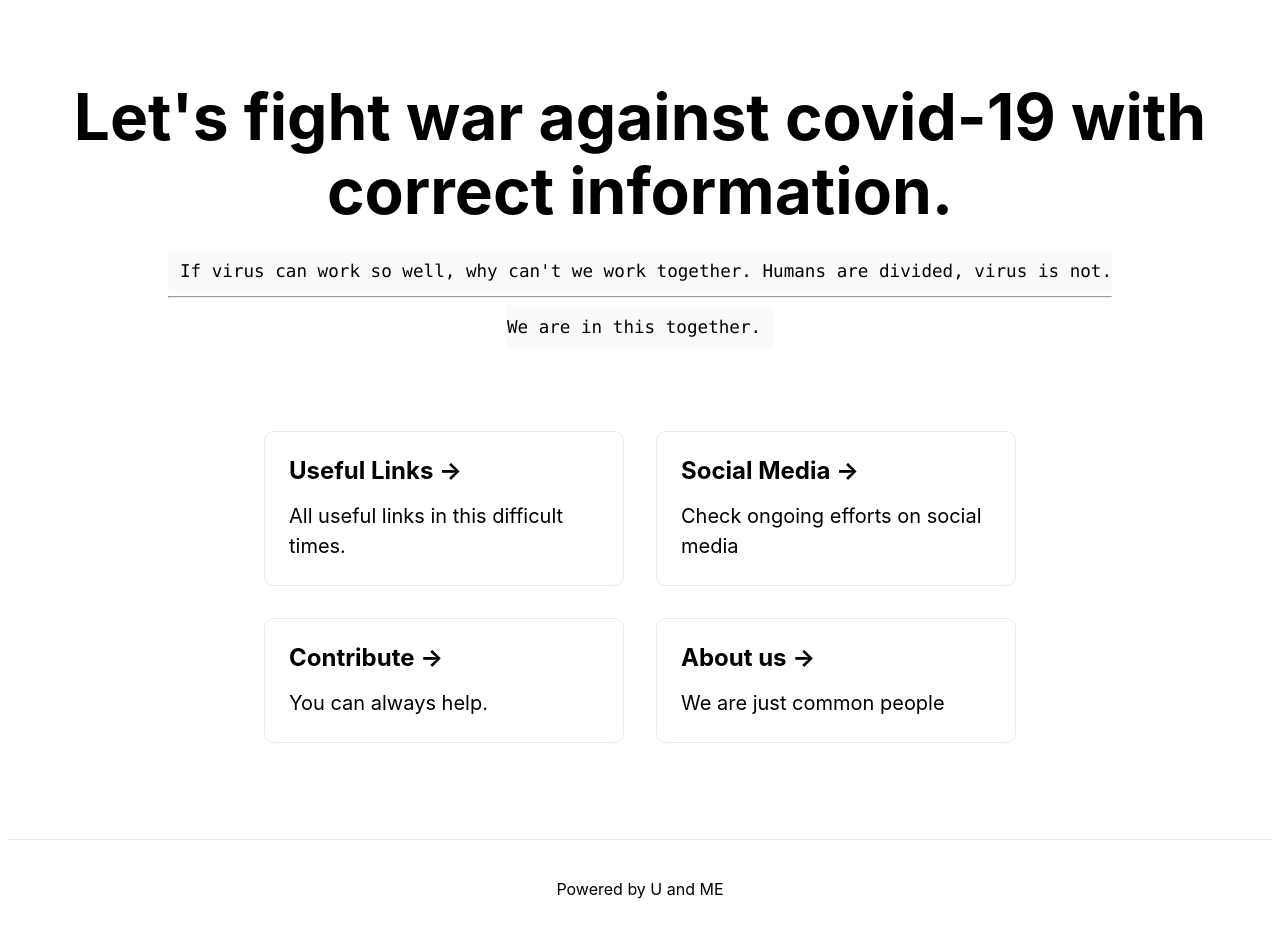
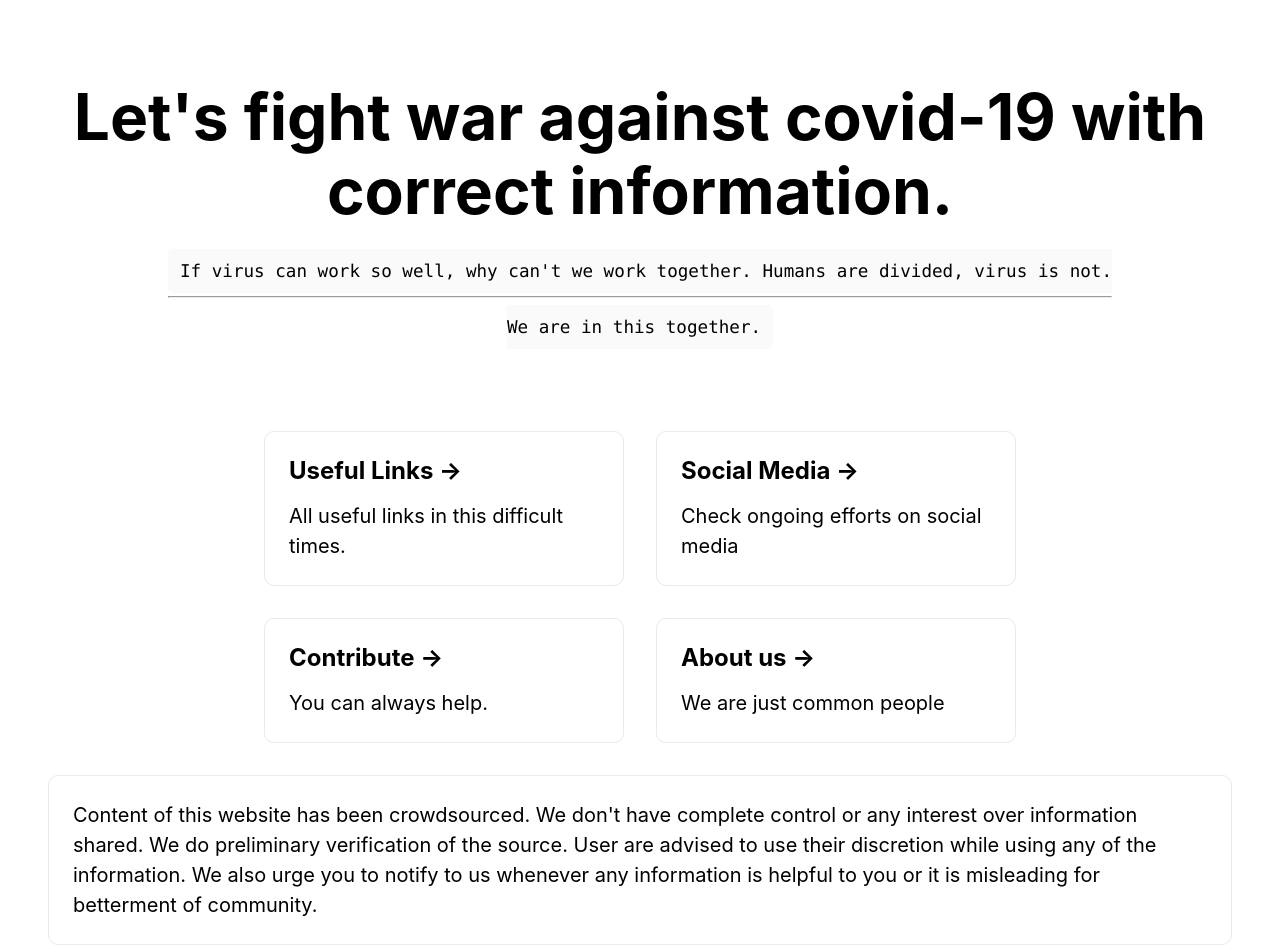
Before and after one commit to chetan-acharekar/covidinfo, a Next.js app: page / in a window 1280 px wide. Shown: the top 952 px of the page. Built offline with nearby package versions, Linux system fonts and the light colour scheme.

Commit message:
user discretion added

```diff
--- a/pages/index.js
+++ b/pages/index.js
@@ -1,5 +1,6 @@
 import Head from 'next/head'
 import Link from 'next/link'
+import Container from "@material-ui/core/Container";
 
 export default function Home() {
   return (
@@ -59,6 +60,11 @@ export default function Home() {
             <p>We are just common people</p>
           </div>
         </div>
+        <Container>
+          < div className="card">
+            <p>Content of this website has been crowdsourced. We don't have complete control or any interest over information shared. We do preliminary verification of the source. User are advised to use their discretion while using any of the information. We also urge you to notify to us whenever any information is helpful to you or it is misleading for betterment of community.</p>
+          </div>
+        </Container>
       </main>
 
       <footer>
```
